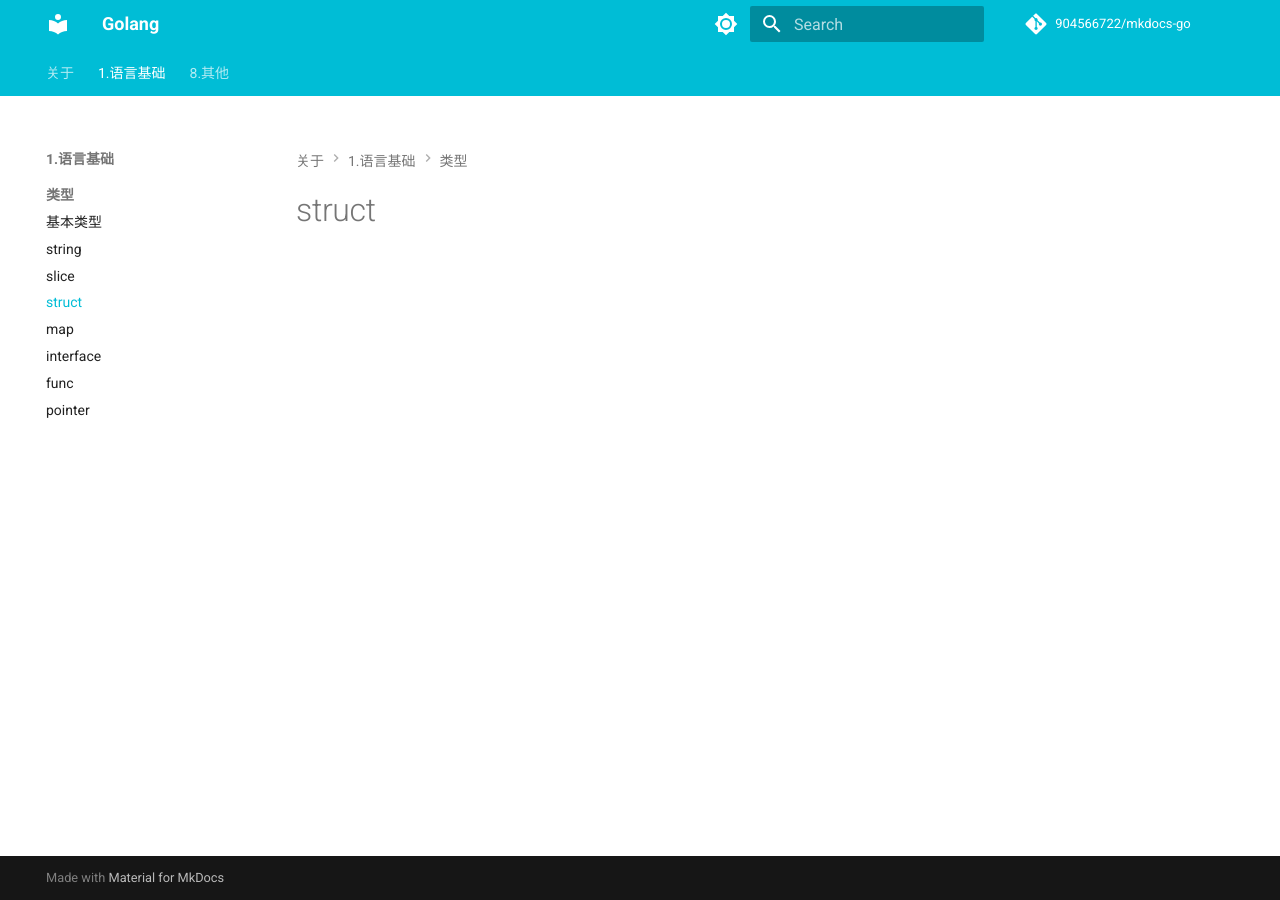
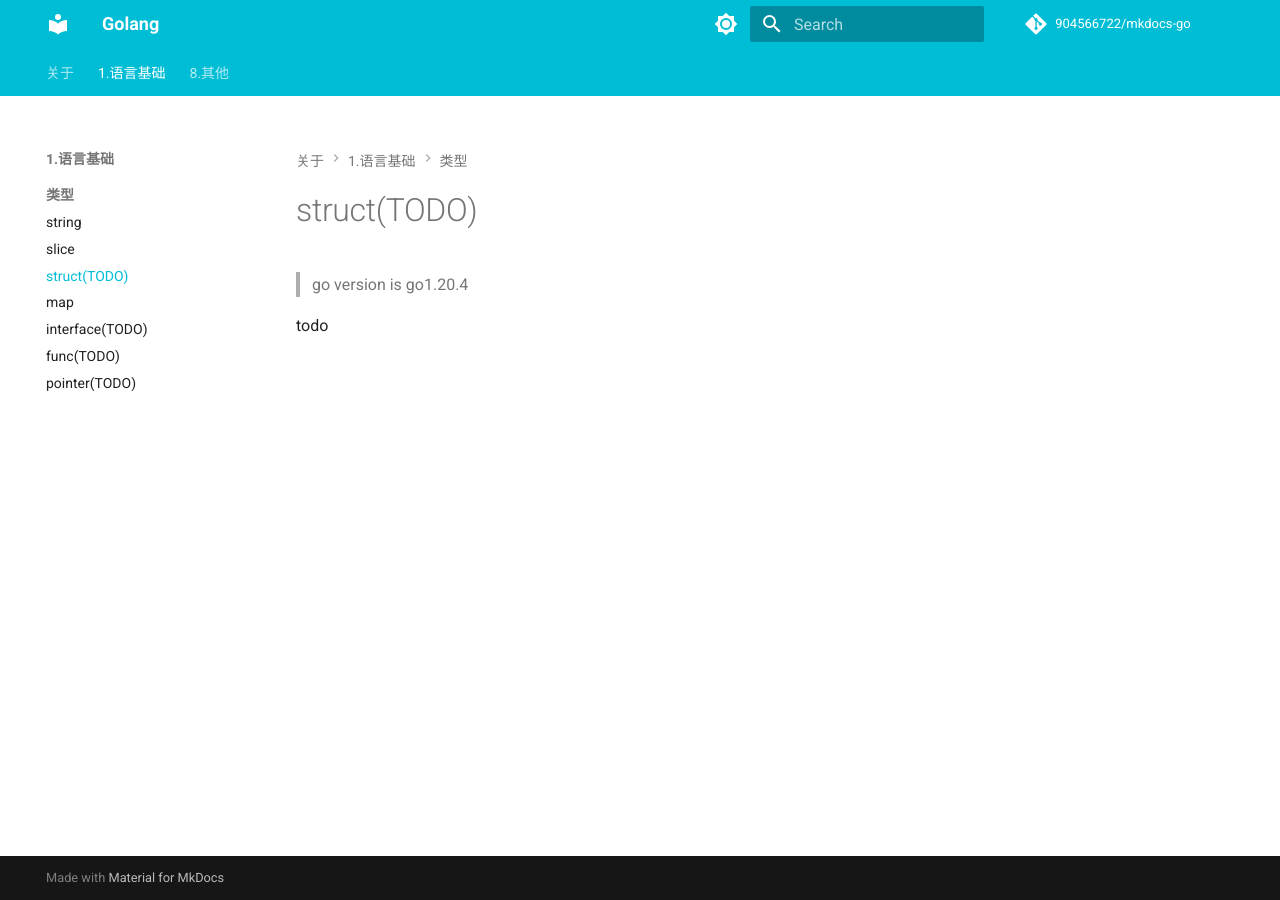
Before and after one commit to 904566722/Go, an MkDocs documentation site: the page built from docs/1.语言基础/类型/4.struct.md, in a window 1280 px wide. Built offline with MkDocs 1.6.1 and Material for MkDocs 9.7.7, drawn with Linux system fonts in a browser that asks for light colours; comment, search, counter and statistics services are not loaded.

Commit message:
add: todo

```diff
--- a/docs/1.语言基础/类型/4.struct.md
+++ b/docs/1.语言基础/类型/4.struct.md
@@ -1,5 +1,5 @@
 ---
-title: "struct"
+title: "struct(TODO)"
 subtitle: ""
 description: ""
 date: 2023-05-27T02:05:00+08:00
@@ -15,3 +15,7 @@ featuredImage: ""
 featuredImagePreview: ""
 ---
 <!--more-->
+
+> go version is go1.20.4
+
+todo
--- a/docs/1.语言基础/类型/6.interface.md
+++ b/docs/1.语言基础/类型/6.interface.md
@@ -1,5 +1,5 @@
 ---
-title: "interface"
+title: "interface(TODO)"
 subtitle: ""
 description: ""
 date: 2023-05-27T02:05:00+08:00
@@ -15,3 +15,7 @@ featuredImage: ""
 featuredImagePreview: ""
 ---
 <!--more-->
+
+> go version is go1.20.4
+
+todo
--- a/docs/1.语言基础/类型/7.func.md
+++ b/docs/1.语言基础/类型/7.func.md
@@ -1,5 +1,5 @@
 ---
-title: "func"
+title: "func(TODO)"
 subtitle: ""
 description: ""
 date: 2023-05-27T02:05:00+08:00
@@ -15,3 +15,7 @@ featuredImage: ""
 featuredImagePreview: ""
 ---
 <!--more-->
+
+> go version is go1.20.4
+
+todo
--- a/docs/1.语言基础/类型/8.pointer.md
+++ b/docs/1.语言基础/类型/8.pointer.md
@@ -1,5 +1,5 @@
 ---
-title: "pointer"
+title: "pointer(TODO)"
 subtitle: ""
 description: ""
 date: 2023-05-27T02:05:00+08:00
@@ -17,3 +17,5 @@ featuredImagePreview: ""
 <!--more-->
 
 > go version is go1.20.4
+
+todo
```
Also changed, not shown: docs/1.语言基础/类型/1.基本类型.md (deleted, +0 -17 lines), docs/index.md (+2 -3 lines).
